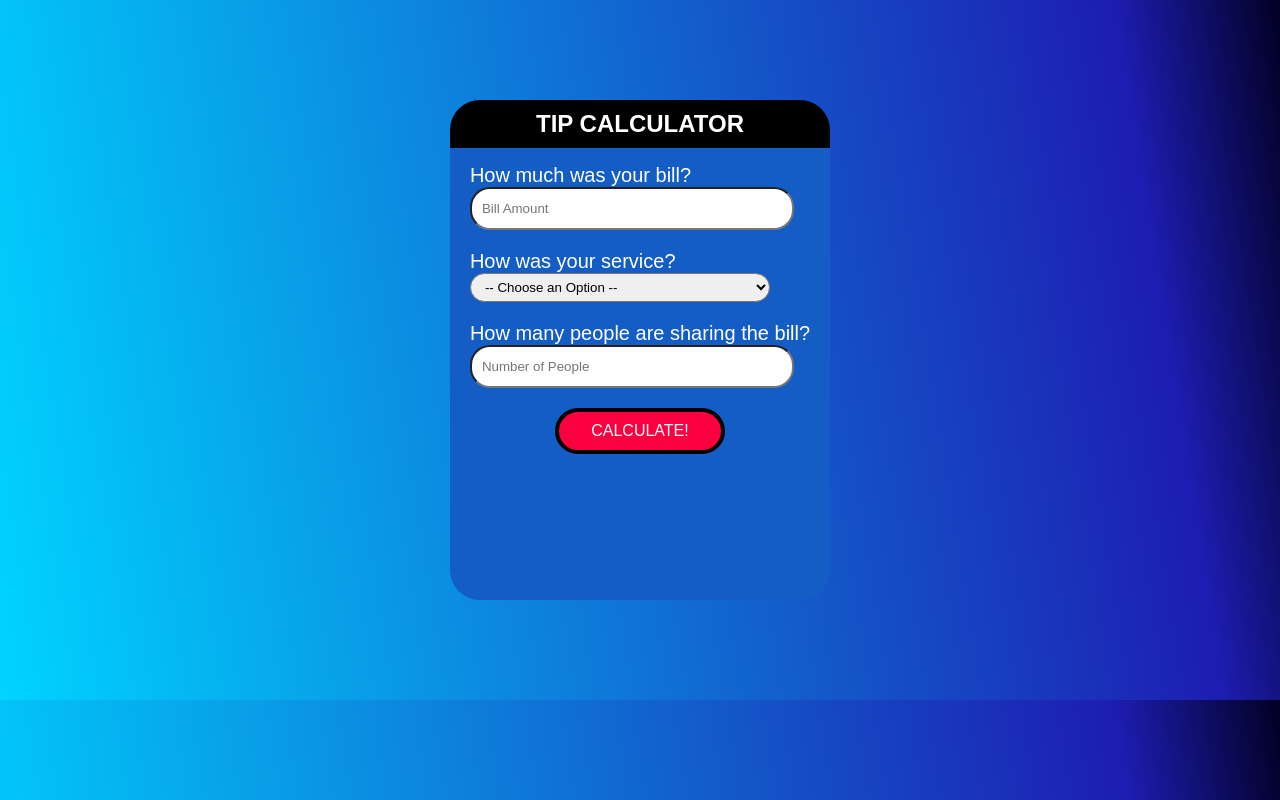
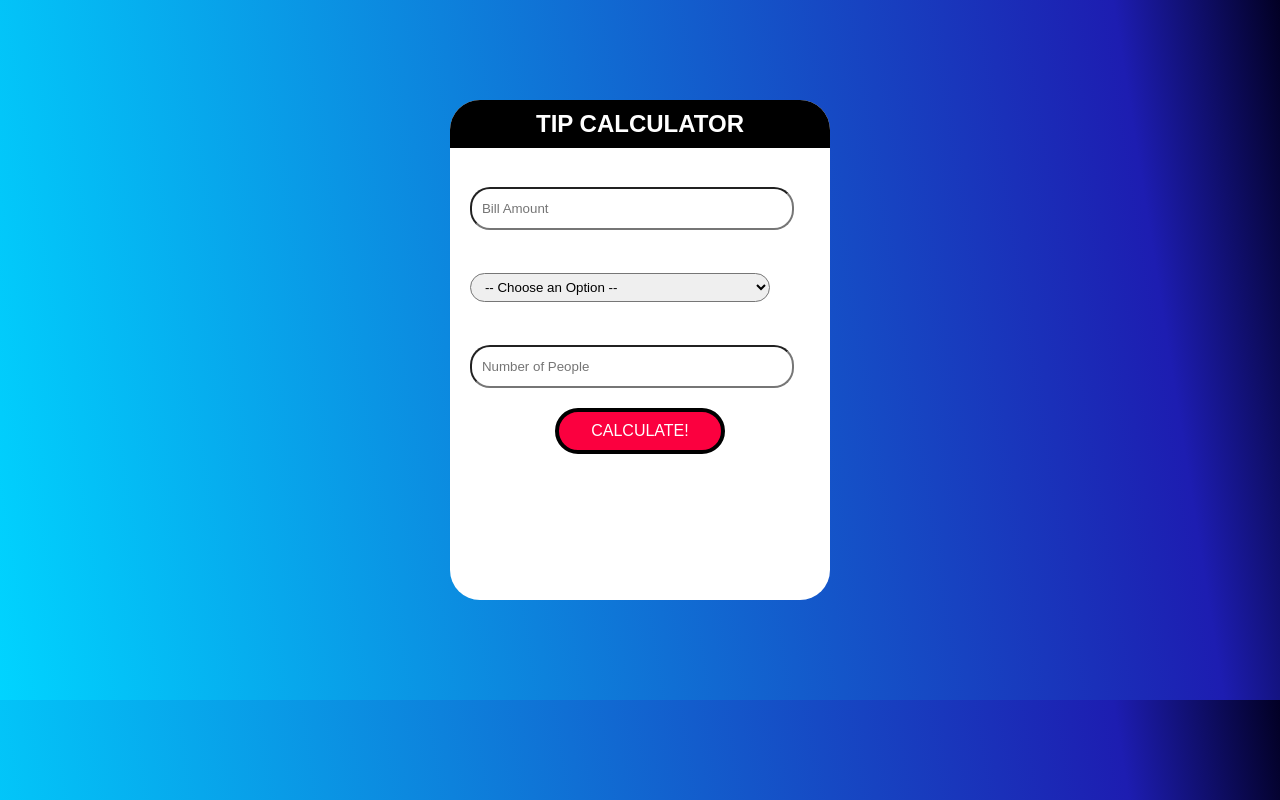
Before and after one commit to TaniaChe/Tip-Calculator_JS, a plain HTML site: page index.html in a window 1280 px wide. Drawn offline with Linux system fonts and the light colour scheme.

Commit message:
Change color to white

```diff
--- a/style.css
+++ b/style.css
@@ -24,7 +24,7 @@ body {
 	height: 500px;
 	width: fit-content;
 	margin: 100px auto;
-	background: #135dc5;
+	background: white;
 	border-radius: 30px;
 	font-size: 1.25rem;
 	color: rgb(255, 255, 255);
```
Also changed, not shown: index.html (line endings or trailing spaces).
